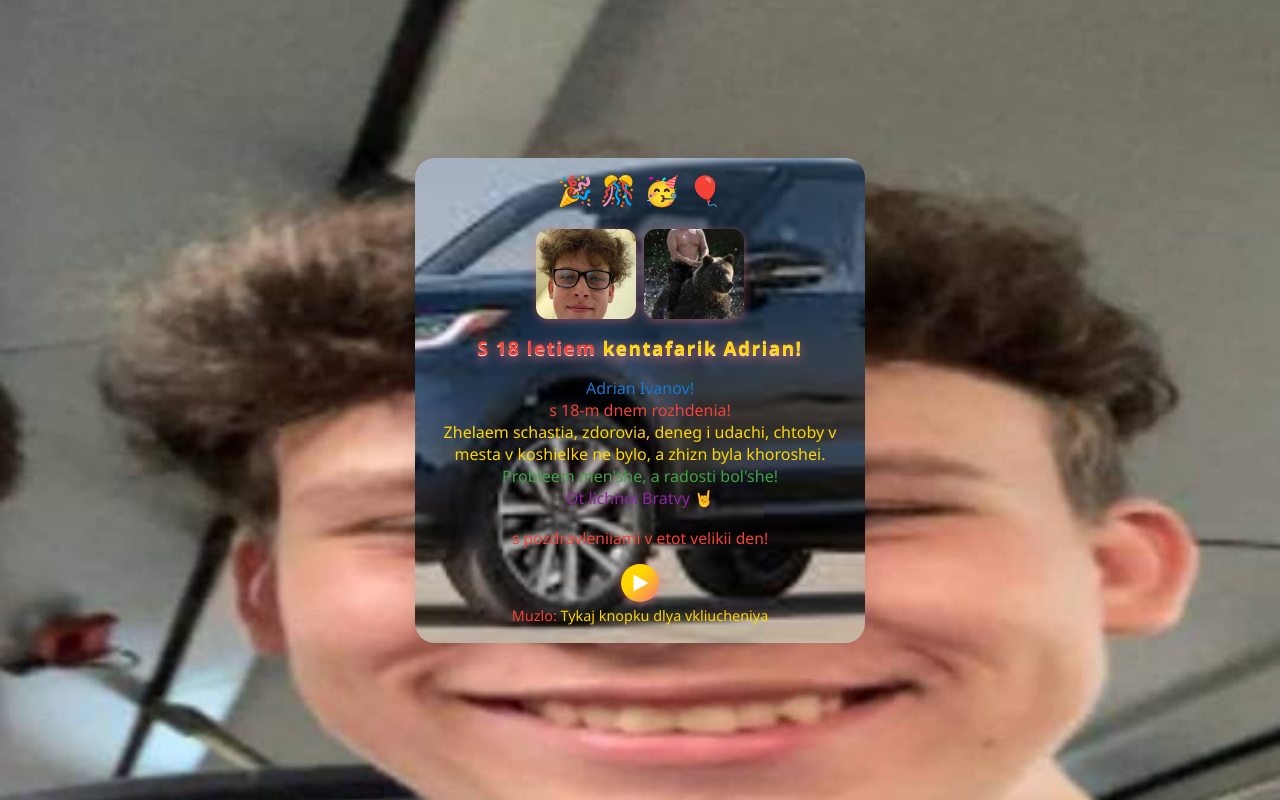
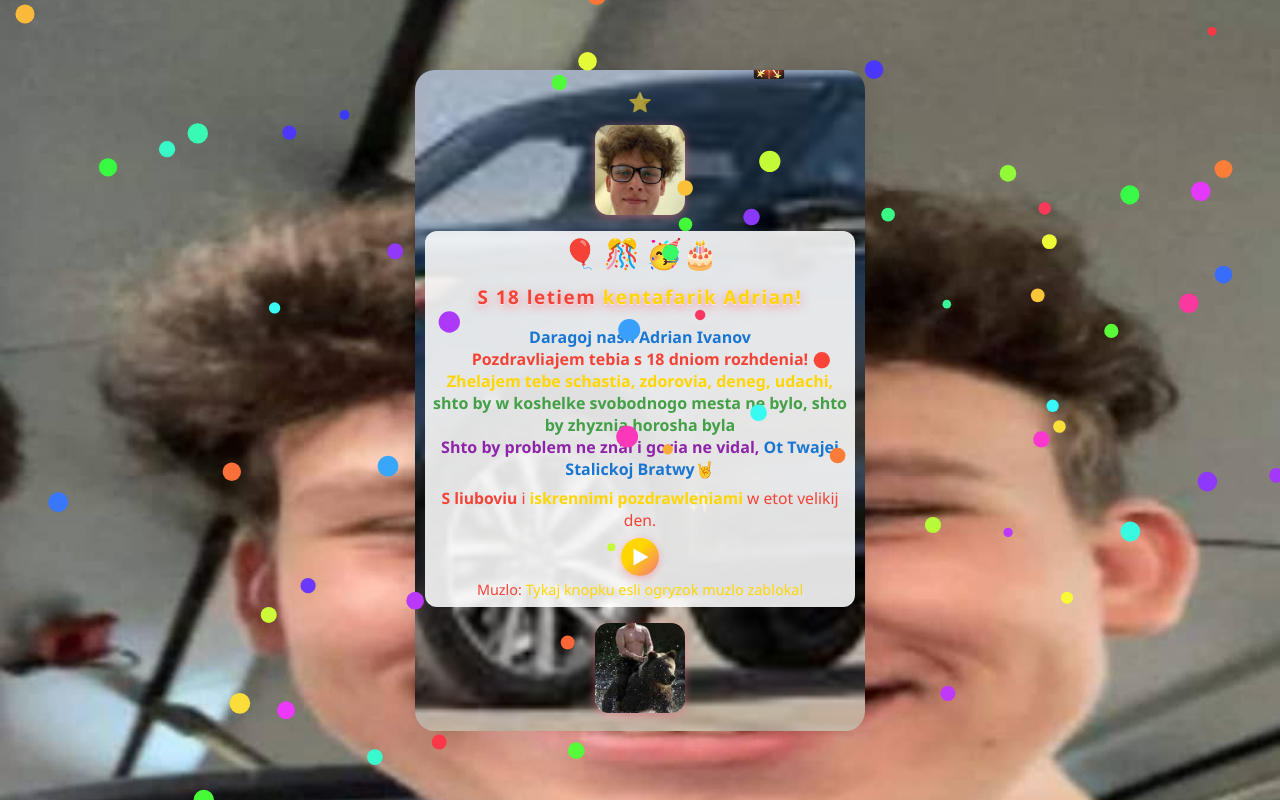
Before and after one commit to R1GLE/S-diom-Rozhdenia-bratuha, a plain HTML site: page index.html in a window 1280 px wide. Drawn offline with Linux system fonts and the light colour scheme.

Commit message:
index.html

```diff
--- a/index.html
+++ b/index.html
@@ -2,7 +2,7 @@
 <html lang="ru">
 <head>
     <meta charset="UTF-8">
-    <title>С Днем Рождения, Adrian!</title>
+    <title>S 18 letiem, kentafarik Adrian!</title>
     <meta name="viewport" content="width=device-width, initial-scale=1.0">
     <style>
         html, body {
@@ -20,6 +20,15 @@
             align-items: center;
             background: url('image4.jpg') center center/cover no-repeat fixed;
             box-sizing: border-box;
+        }
+        .confetti {
+            position: fixed;
+            top: 0;
+            left: 0;
+            width: 100vw;
+            height: 100vh;
+            pointer-events: none;
+            z-index: 3;
         }
         .card {
             background: rgba(255,255,255,0.96);
@@ -40,6 +49,56 @@
             background-position: center;
             overflow: hidden;
         }
+        .firework {
+            position: absolute;
+            font-size: 1.6em;
+            pointer-events: none;
+            animation: firework 2.5s linear infinite;
+        }
+        .firework:nth-child(1) { left: 20px; top: 10px; }
+        .firework:nth-child(2) { left: 75%; top: 20px; animation-delay: 1.2s; }
+        .firework:nth-child(3) { left: 60%; top: 70%; animation-delay: 0.7s; }
+        .left-images {
+            display: flex;
+            flex-direction: column;
+            align-items: center;
+            gap: 8px;
+        }
+        .star {
+            color: #f7d51d;
+            font-size: 1.2em;
+            animation: twinkle 1.3s infinite alternate;
+            margin-bottom: 2px;
+        }
+        .birthday-img {
+            width: 90px;
+            height: 90px;
+            object-fit: cover;
+            border-radius: 14px;
+            box-shadow: 0 2px 8px #f6728088;
+            animation: pop-in 1.2s cubic-bezier(.52,1.64,.37,.94);
+        }
+        .right-image {
+            width: 90px;
+            height: 90px;
+            object-fit: cover;
+            border-radius: 14px;
+            box-shadow: 0 2px 8px #f6728088;
+            margin-top: 8px;
+            animation: pop-in 1.6s cubic-bezier(.52,1.64,.37,.94);
+        }
+        .card-content {
+            flex: 1;
+            text-align: center;
+            background: rgba(255,255,255,0.88);
+            border-radius: 12px;
+            padding: 8px 6px;
+            box-sizing: border-box;
+            position: relative;
+            z-index: 1;
+            min-width: 0;
+            margin-top: 8px;
+        }
         .balloons {
             margin-bottom: 6px;
             font-size: 1.8em;
@@ -47,22 +106,6 @@
             display: flex;
             gap: 6px;
             justify-content: center;
-        }
-        .images-row {
-            display: flex;
-            gap: 8px;
-            width: 100%;
-            justify-content: center;
-            margin-bottom: 8px;
-        }
-        .img-card {
-            width: 38vw;
-            max-width: 100px;
-            height: 25vw;
-            max-height: 90px;
-            object-fit: cover;
-            border-radius: 12px;
-            box-shadow: 0 2px 10px #f6728077;
         }
         h1 {
             color: #f67280;
@@ -72,6 +115,11 @@
             text-shadow: 0 1px 6px #ffd6e3, 0 1px 0 #fff;
             animation: glow 2s infinite alternate;
         }
+        .red { color: #f44336; font-weight:bold; }
+        .yellow { color: #ffd600; font-weight:bold; }
+        .blue { color: #1976d2; font-weight:bold; }
+        .green { color: #43a047; font-weight:bold; }
+        .purple { color: #8e24aa; font-weight:bold; }
         .wishes {
             color: #444;
             font-size: 1em;
@@ -130,21 +178,29 @@
             from {text-shadow: 0 1px 6px #ffd6e3, 0 1px 0 #fff;}
             to   {text-shadow: 0 3px 12px #f67280, 0 1px 0 #fff;}
         }
-        /* Мобильная адаптация */
+        @keyframes pop-in {
+            from {transform: scale(0.7); opacity:0;}
+            to {transform: scale(1); opacity:1;}
+        }
+        @keyframes twinkle {
+            from {opacity: 0.55;}
+            to {opacity: 1;}
+        }
+        @keyframes firework {
+            0%   { opacity: 0; transform: scale(0.4) translateY(60px);}
+            25%  { opacity: 1; transform: scale(1.2) translateY(-20px);}
+            50%  { opacity: 1; transform: scale(1.1) translateY(-40px);}
+            100% { opacity: 0; transform: scale(0.5) translateY(-80px);}
+        }
         @media (max-width: 600px) {
             .card {
                 padding: 7px 1vw;
                 max-width: 99vw;
                 border-radius: 12px;
             }
-            .images-row {
-                gap: 5px;
-            }
-            .img-card {
-                width: 36vw;
-                max-width: 68px;
-                height: 22vw;
-                max-height: 60px;
+            .birthday-img, .right-image {
+                width: 60px;
+                height: 60px;
             }
             h1 {
                 font-size: 1em;
@@ -153,36 +209,33 @@
                 font-size: 0.93em;
             }
         }
-        @media (max-width: 400px) {
-            .card {
-                padding: 2px 0.5vw;
-            }
-            .img-card {
-                max-width: 50px;
-                max-height: 33px;
-            }
-        }
     </style>
 </head>
 <body>
+    <canvas class="confetti"></canvas>
     <div class="card">
-        <div class="balloons">🎉 🎊 🥳 🎈</div>
-        <div class="images-row">
-            <img class="img-card" src="image1.jpg" alt="Фото 1">
-            <img class="img-card" src="image2.jpg" alt="Фото 2">
+        <div class="firework" style="left:20px;top:10px;">🎆</div>
+        <div class="firework" style="left:75%;top:20px;animation-delay:1.2s;">🎇</div>
+        <div class="firework" style="left:60%;top:70%;animation-delay:0.7s;">✨</div>
+        <div class="left-images">
+            <span class="star">⭐</span>
+            <img class="birthday-img" src="image1.jpg" alt="Zabavnoe foto">
         </div>
+        <div class="card-content">
+            <div class="balloons">🎈<span style="color:#f7d51d;">🎊</span>🥳🎂</div>
             <h1>
-            <span style="color:#f44336;">S 18 letiem</span> <span style="color:#ffd600;">kentafarik Adrian!</span>
+                <span class="red">S 18 letiem</span> <span class="yellow">kentafarik Adrian!</span>
             </h1>
-        <div class="wishes">
-            <span style="color:#1976d2;">Adrian Ivanov!</span><br>
-            <span style="color:#f44336;">s 18-m dnem rozhdenia!</span><br>
-            <span style="color:#ffd600;">Zhelaem schastia, zdorovia, deneg i udachi, chtoby v mesta v koshielke ne bylo, a zhizn byla khoroshei.</span><br>
-            <span style="color:#43a047;">Probleem men'she, a radosti bol'she!</span><br>
-            <span style="color:#8e24aa;">Ot lichnoi Bratvy 🤘</span>
-        </div>
+            <p class="wishes">
+                <span class="blue">Daragoj nash Adrian Ivanov</span><br>
+                <span class="red">Pozdravliajem tebia s 18 dniom rozhdenia!</span><br>
+                <span class="yellow">Zhelajem tebe schastia, zdorovia, deneg, udachi,</span>
+                <span class="green">shto by w koshelke svobodnogo mesta ne bylo, shto by zhyznia horosha byla</span><br>
+                <span class="purple">Shto by problem ne znal i goria ne vidal,</span>
+                <span class="blue">Ot Twajej Stalickoj Bratwy🤘</span><br>
+            </p>
             <div class="footer">
-            s pozdravleniiami v etot velikii den!
+                <span class="red">S liuboviu</span> i <span class="yellow">iskrennimi pozdrawleniami</span> w etot velikij den.
             </div>
             <div class="audio-box">
                 <button id="musicBtn" class="music-btn" title="Включить/выключить музыку">
@@ -194,9 +247,7 @@
                         <rect x="22" y="7" width="8" height="26"/>
                     </svg>
                 </button>
-            <div class="audio-tip">
-                Muzlo: <span style="color:#ffd600;">Tykaj knopku dlya vkliucheniya</span>
-            </div>
+                <div class="audio-tip">Muzlo: <span style="color:#ffd600;">Tykaj knopku esli ogryzok muzlo zablokal</span></div>
                 <iframe id="ytplayer"
                     style="width:0;height:0;border:0;position:absolute;left:-9999px;"
                     src="https://www.youtube.com/embed/qdRGmu7J4GM?enablejsapi=1&version=3&loop=1&playlist=qdRGmu7J4GM"
@@ -206,7 +257,53 @@
                 </iframe>
             </div>
         </div>
+        <img class="right-image" src="image2.jpg" alt="Vdokhnovlyayushchee foto">
+    </div>
     <script>
+        // Конфетти-анимация
+        const confetti = document.querySelector('.confetti');
+        const ctx = confetti.getContext('2d');
+        let w = confetti.width = window.innerWidth;
+        let h = confetti.height = window.innerHeight;
+        let pieces = [];
+        for (let i = 0; i < 70; i++) {
+            pieces.push({
+                x: Math.random() * w,
+                y: Math.random() * h - h,
+                r: Math.random() * 7 + 4,
+                d: Math.random() * 40 + 10,
+                color: `hsl(${Math.random()*360},95%,60%)`,
+                tilt: Math.random() * 10 - 10
+            });
+        }
+        function drawConfetti() {
+            ctx.clearRect(0, 0, w, h);
+            for (let i = 0; i < pieces.length; i++) {
+                let p = pieces[i];
+                ctx.beginPath();
+                ctx.arc(p.x, p.y, p.r, 0, Math.PI*2, false);
+                ctx.fillStyle = p.color;
+                ctx.fill();
+            }
+            updateConfetti();
+        }
+        function updateConfetti() {
+            for (let i = 0; i < pieces.length; i++) {
+                let p = pieces[i];
+                p.y += Math.cos(p.d) + 1 + p.r/2;
+                p.x += Math.sin(0.3) * 2;
+                if (p.y > h) {
+                    p.x = Math.random() * w;
+                    p.y = -10;
+                }
+            }
+        }
+        setInterval(drawConfetti, 22);
+        window.addEventListener('resize',()=>{
+            w = confetti.width = window.innerWidth;
+            h = confetti.height = window.innerHeight;
+        });
+
         // YouTube API для управления музыкой
         let player;
         let ytReady = false, isPlaying = false;
```
Lines whose indentation alone changed are shown as unchanged.
